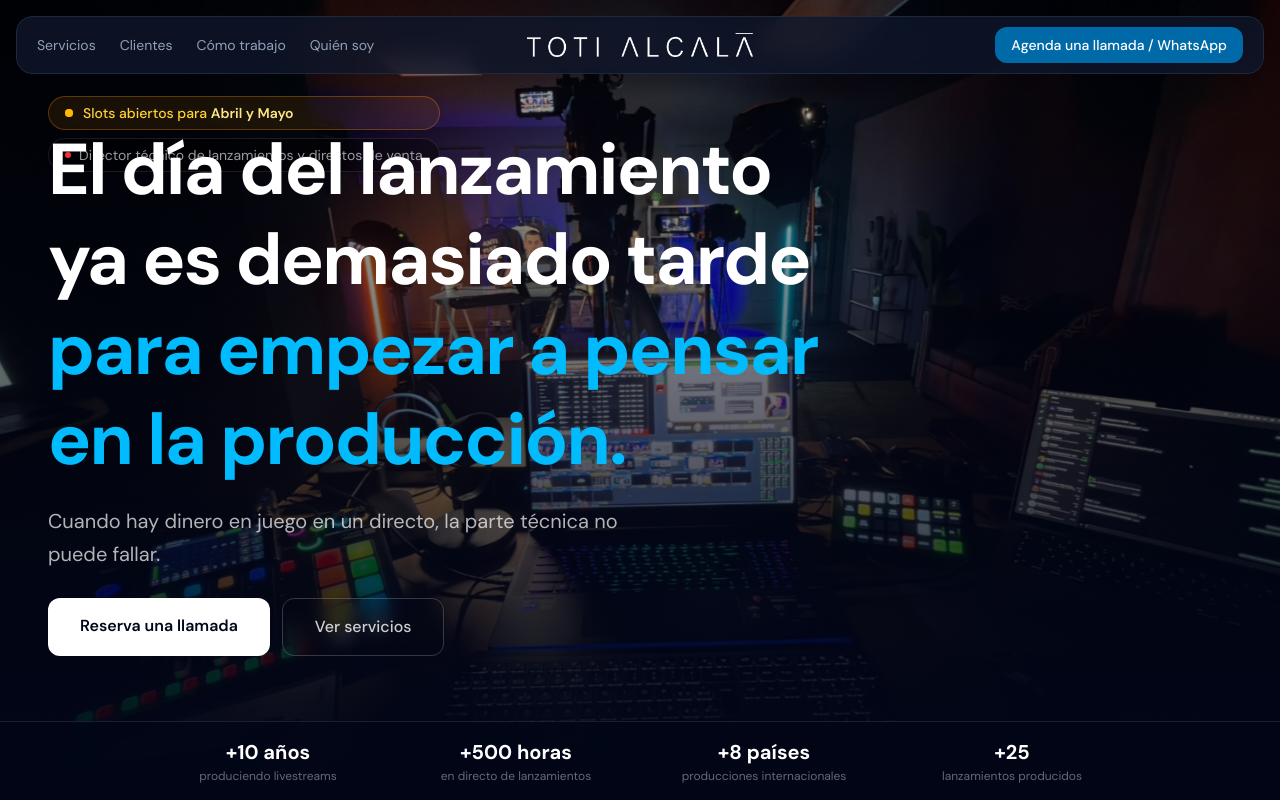
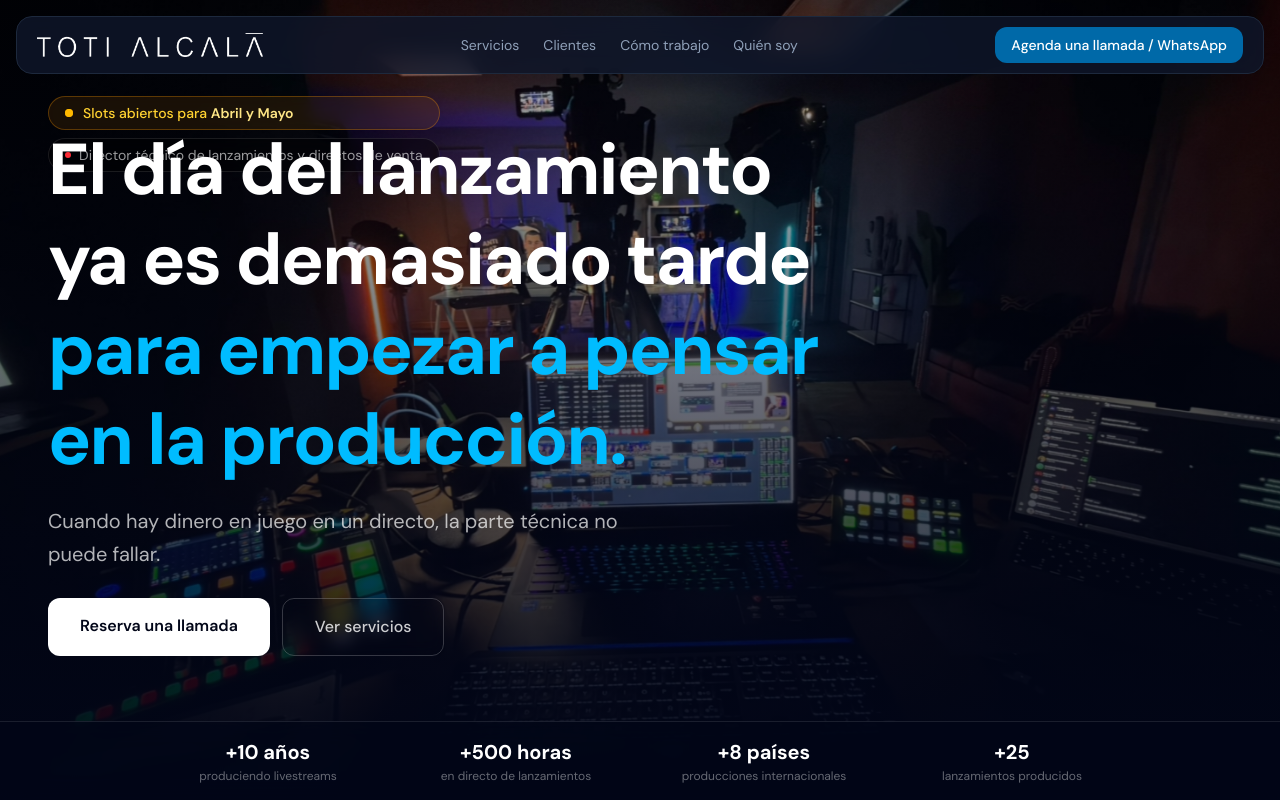
Before and after one commit to totialcala/totialcala-web, a Next.js app: page / in a window 1280 px wide. Shown: the top 800 px of the page. Built offline with nearby package versions, Linux system fonts and the light colour scheme; grey boxes are pictures that could not be loaded.

Commit message:
fix: desktop navbar logo left, mobile logo centered

```diff
--- a/components/Navbar.tsx
+++ b/components/Navbar.tsx
@@ -21,8 +21,15 @@ export default function Navbar() {
         {/* Row 1 */}
         <div className="px-5 py-2.5">
 
-          {/* Desktop: 3-col grid — links | logo | CTA */}
-          <div className="hidden md:grid grid-cols-3 items-center">
+          {/* Desktop: logo esquerra | links centre | CTA dreta */}
+          <div className="hidden md:flex items-center justify-between">
+            <button
+              onClick={() => window.scrollTo({ top: 0, behavior: "smooth" })}
+              aria-label="Inici"
+              className="cursor-pointer"
+            >
+              <Image src="/images/logo-navbar.png" alt="Toti Alcalà" width={396} height={42} className="h-6 w-auto" />
+            </button>
             <div className="flex items-center gap-6 text-sm text-slate-400">
               {links.map((l) => (
                 <Link key={l.href} href={l.href} className="hover:text-white transition-colors duration-200 cursor-pointer">
@@ -30,23 +37,12 @@ export default function Navbar() {
                 </Link>
               ))}
             </div>
-            <div className="flex justify-center">
-              <button
-                onClick={() => window.scrollTo({ top: 0, behavior: "smooth" })}
-                aria-label="Inici"
-                className="cursor-pointer"
-              >
-                <Image src="/images/logo-navbar.png" alt="Toti Alcalà" width={396} height={42} className="h-6 w-auto" />
-              </button>
-            </div>
-            <div className="flex justify-end">
             <a
               href="#contacto"
               className="bg-sky-700 hover:bg-sky-600 text-white text-sm font-medium px-4 py-2 rounded-xl transition-colors duration-200 cursor-pointer whitespace-nowrap"
             >
               Agenda una llamada / WhatsApp
             </a>
-            </div>
           </div>
 
           {/* Mobile: logo center + hamburger right */}
```
Lines whose indentation alone changed are shown as unchanged.
